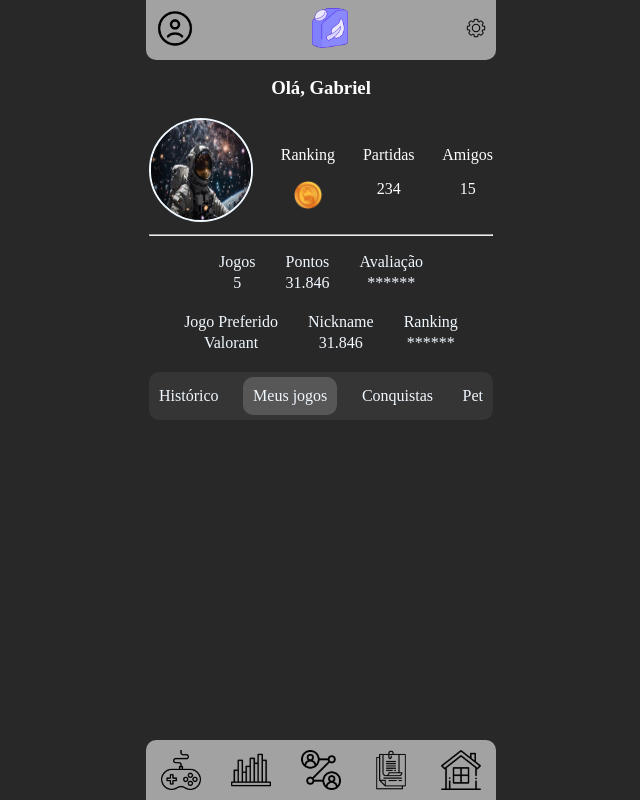
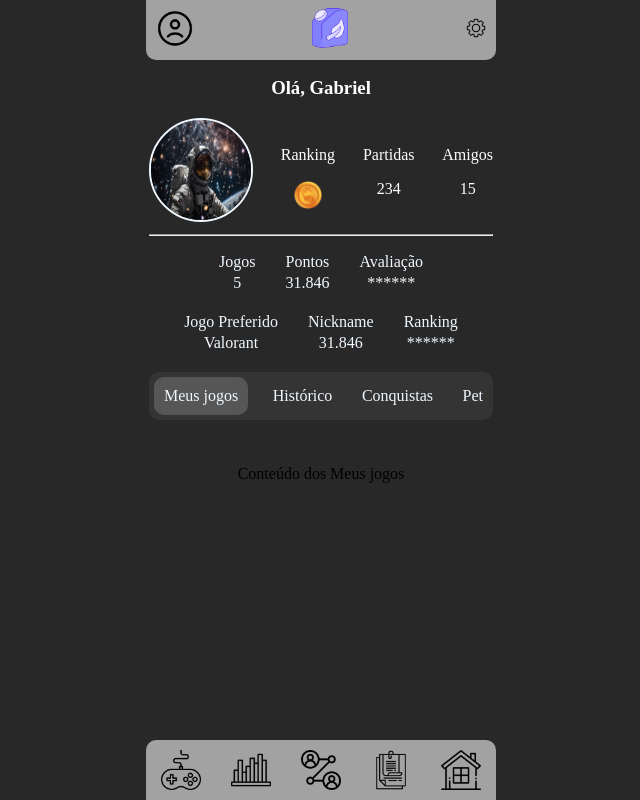
Before and after one commit to Karabolsak/vite-react, a React (Vite) app: page / in a window 1280 px wide. Shown: the whole page, without its empty margins (319-959 px from the left). Built offline with nearby package versions, Linux system fonts and the light colour scheme.

Commit message:
criação navegação switchs

```diff
--- a/package.json
+++ b/package.json
@@ -13,7 +13,9 @@
     "framer-motion": "^12.0.11",
     "react": "^18.3.1",
     "react-dom": "^18.3.1",
-    "react-router-dom": "^7.1.5"
+    "react-native-tab-view": "^4.0.5",
+    "react-router-dom": "^7.1.5",
+    "react-tabs": "^6.1.0"
   },
   "devDependencies": {
     "@eslint/js": "^9.9.0",
--- /dev/null
+++ b/src/home/constante.tsx
@@ -0,0 +1,49 @@
+import './constante.css';
+import { useState } from 'react';
+
+const Menu = () => {
+    // Estado para armazenar o item ativo
+    const [activeItem, setActiveItem] = useState<string>('Meus jogos');
+
+    // Lista dos itens do menu
+    const menuItems = ['Meus jogos', 'Histórico', 'Conquistas', 'Pet'];
+
+    // Função para renderizar o conteúdo baseado no item ativo
+    const renderContent = () => {
+        switch (activeItem) {
+            case 'Histórico':
+                return <div>Conteúdo do Histórico de partidas</div>;
+            case 'Meus jogos':
+                return <div>Conteúdo dos Meus jogos</div>;
+            case 'Conquistas':
+                return <div>Conteúdo das Conquistas</div>;
+            case 'Pet':
+                return <div>Conteúdo do Pet</div>;
+            default:
+                return <div>Selecione uma opção do menu</div>;
+        }
+    };
+
+    return (
+        <div>
+            <ul className="jogos">
+                {menuItems.map((item) => (
+                    <li
+                        key={item}
+                        className={activeItem === item ? 'ativo' : ''}
+                        onClick={() => setActiveItem(item)} // Define o item ativo ao clicar
+                    >
+                        <p>{item}</p>
+                    </li>
+                ))}
+            </ul>
+
+            {/* Aqui renderizamos o conteúdo baseado no item ativo */}
+            <div className="content">
+                {renderContent()}
+            </div>
+        </div>
+    );
+};
+
+export default Menu;
--- a/src/home/constanteJogos.tsx
+++ /dev/null
@@ -1,27 +0,0 @@
-import './constante.css';
-
-import { useState } from "react";
-
-const Menu = () => {
-    // Estado para armazenar o item ativo
-    const [activeItem, setActiveItem] = useState<string>("Meus jogos");
-
-    // Lista dos itens do menu
-    const menuItems = ["Histórico", "Meus jogos", "Conquistas", "Pet"];
-
-    return (
-        <ul className="jogos">
-            {menuItems.map((item) => (
-                <li
-                    key={item}
-                    className={activeItem === item ? "ativo" : ""}
-                    onClick={() => setActiveItem(item)} // Define o item ativo ao clicar
-                >
-                    <p>{item}</p>
-                </li>
-            ))}
-        </ul>
-    );
-};
-
-export default Menu;
--- a/src/home/index.tsx
+++ b/src/home/index.tsx
@@ -2,8 +2,7 @@ import './style.css'
 import Usuario from './usuario/usuario.jpg';
 import Logo from './usuario/logo.png';
 import { motion } from 'framer-motion';
-
-import Constante from './constanteJogos.tsx';
+import Menu from './constante.tsx'
 
 export default function Home () {
     return (
@@ -131,7 +130,13 @@ export default function Home () {
                 </li>
             </ul>
         </div>
-        <Constante />
+        <motion.div
+                initial={{ opacity: 0, scale: 0.8 }}
+                animate={{ opacity: 1, scale: 1 }}
+                transition={{ duration: 0.7, delay: 0.3 }}
+                >
+             <Menu />
+        </motion.div>
 
         </>
     )
```
Also changed, not shown: 1 other file (tests, documents, lock files or other folders).
